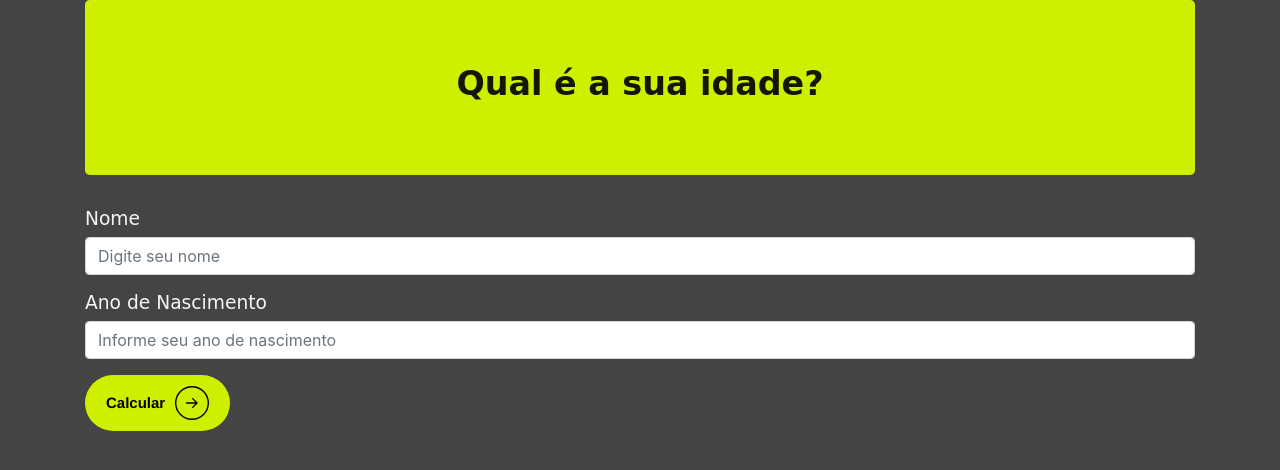
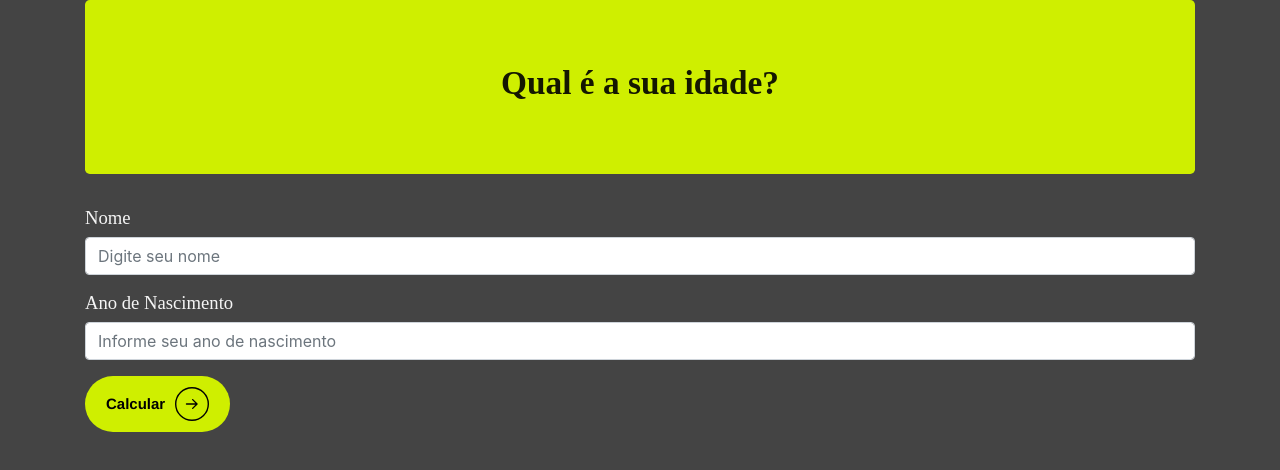
Before and after one commit to Nilso97/Web-App-Node.js, a plain HTML site: page formulario.html in a window 1280 px wide. Drawn offline with nearby package versions, Linux system fonts and the light colour scheme.

Commit message:
Update formulario.html

```diff
--- a/formulario.html
+++ b/formulario.html
@@ -19,7 +19,7 @@
     }
 
     h1 {
-      font: bolder 25pt Apple Chancery, cursive;
+      font: bolder 25pt marker felt fantasy;
       text-align: center;
       color: black;
       opacity: 0.9;
@@ -27,7 +27,7 @@
 
     label {
       color: whitesmoke;
-      font: normal 14pt Apple Chancery, cursive;
+      font: normal 14pt marker felt fantasy;
     }
 
     /* From cssbuttons.io by @alexmaracinaru */
```
